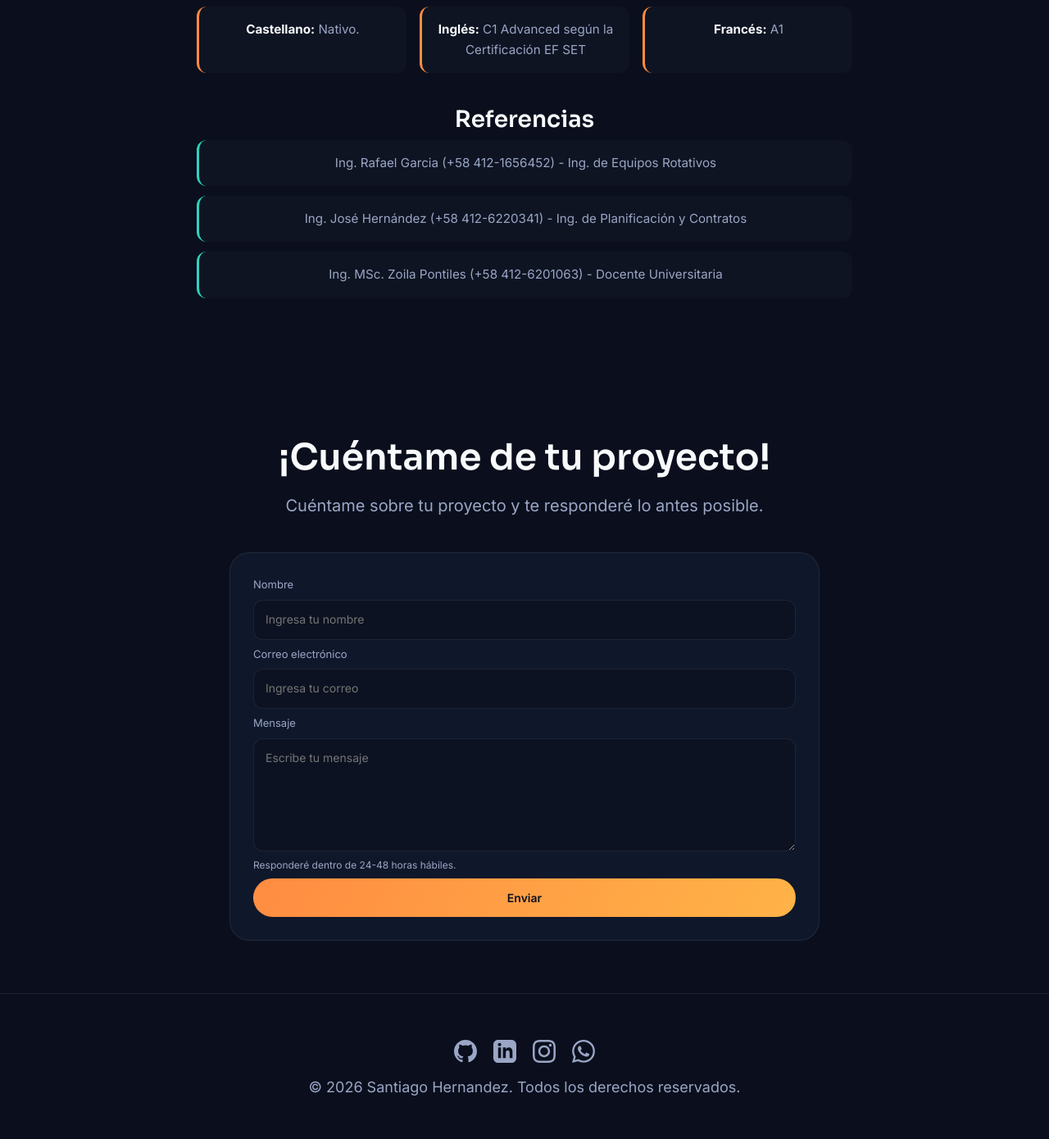
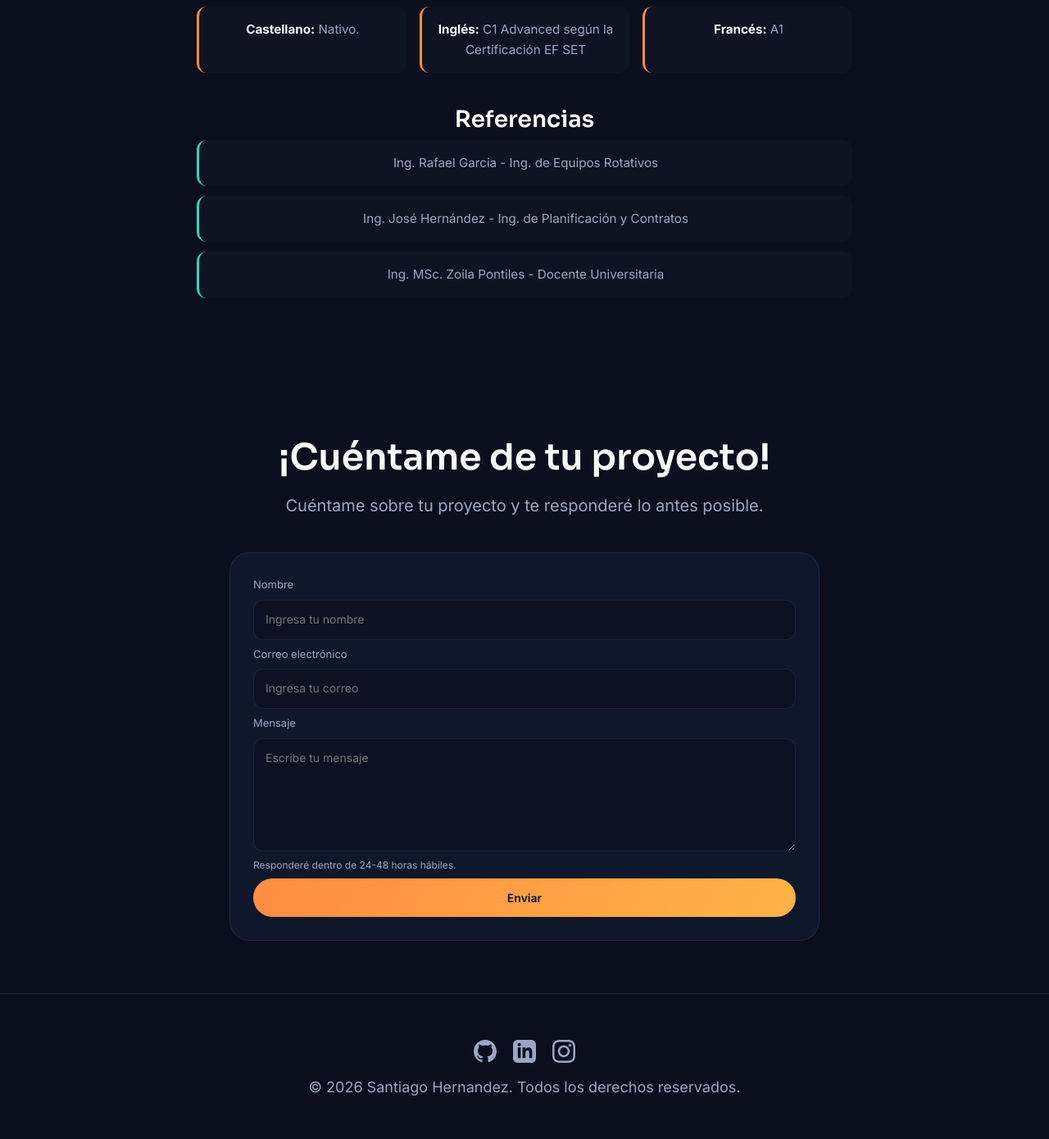
Before and after one commit to santidevve/devportfolio-pro, a Flask app: page / in a window 1280 px wide. Shown: the part 4767-6157 px from the top of the page at 82% size. Run offline with Flask 3, Linux system fonts and the light colour scheme.

Commit message:
privacy adjustments

```diff
--- a/templates/index.html
+++ b/templates/index.html
@@ -295,9 +295,9 @@
           <div class="section-head" data-reveal>
             <h4>Referencias</h4>
             <ul class="cv-references">
-              <li>Ing. Rafael Garcia (+58 412-1656452) - Ing. de Equipos Rotativos</li>
-              <li>Ing. José Hernández (+58 412-6220341) - Ing. de Planificación y Contratos</li>
-              <li>Ing. MSc. Zoila Pontiles (+58 412-6201063) - Docente Universitaria</li>
+              <li>Ing. Rafael Garcia - Ing. de Equipos Rotativos</li>
+              <li>Ing. José Hernández - Ing. de Planificación y Contratos</li>
+              <li>Ing. MSc. Zoila Pontiles - Docente Universitaria</li>
             </ul>
           </div>
         </div>
@@ -357,13 +357,6 @@
               d="M12 2.163c3.204 0 3.584.012 4.85.07 3.252.148 4.771 1.691 4.919 4.919.058 1.265.069 1.645.069 4.849 0 3.205-.012 3.584-.069 4.849-.149 3.225-1.664 4.771-4.919 4.919-1.266.058-1.644.07-4.85.07-3.204 0-3.584-.012-4.849-.07-3.26-.149-4.771-1.699-4.919-4.92-.058-1.265-.07-1.644-.07-4.849 0-3.204.013-3.583.07-4.849.149-3.227 1.664-4.771 4.919-4.919 1.266-.057 1.645-.069 4.849-.069zm0-2.163c-3.259 0-3.667.014-4.947.072-4.358.2-6.78 2.618-6.98 6.98-.059 1.281-.073 1.689-.073 4.948 0 3.259.014 3.668.072 4.948.2 4.358 2.618 6.78 6.98 6.98 1.281.058 1.689.072 4.948.072 3.259 0 3.668-.014 4.948-.072 4.354-.2 6.782-2.618 6.979-6.98.059-1.28.073-1.689.073-4.948 0-3.259-.014-3.667-.072-4.947-.196-4.354-2.617-6.78-6.979-6.98-1.281-.059-1.69-.073-4.949-.073zm0 5.838c-3.403 0-6.162 2.759-6.162 6.162s2.759 6.163 6.162 6.163 6.162-2.759 6.162-6.163c0-3.403-2.759-6.162-6.162-6.162zm0 10.162c-2.209 0-4-1.79-4-4 0-2.209 1.791-4 4-4s4 1.791 4 4c0 2.21-1.791 4-4 4zm6.406-11.845c-.796 0-1.441.645-1.441 1.44s.645 1.44 1.441 1.44c.795 0 1.439-.645 1.439-1.44s-.644-1.44-1.439-1.44z" />
           </svg>
         </a>
-        <!-- WhatsApp -->
-        <a href="https://wa.me/584146641484" target="_blank" rel="noopener noreferrer" aria-label="WhatsApp">
-          <svg xmlns="http://www.w3.org/2000/svg" width="28" height="28" viewBox="0 0 24 24" fill="currentColor">
-            <path
-              d="M.057 24l1.687-6.163c-1.041-1.804-1.588-3.849-1.587-5.946.003-6.556 5.338-11.891 11.893-11.891 3.181.001 6.167 1.24 8.413 3.488 2.245 2.248 3.481 5.236 3.48 8.414-.003 6.557-5.338 11.892-11.893 11.892-1.99-.001-3.951-.5-5.688-1.448l-6.305 1.654zm6.597-3.807c1.676.995 3.276 1.591 5.392 1.592 5.448 0 9.886-4.434 9.889-9.885.002-5.462-4.415-9.89-9.881-9.892-5.452 0-9.887 4.434-9.889 9.884-.001 2.225.651 3.891 1.746 5.634l-.999 3.648 3.742-.981zm11.387-5.464c-.074-.124-.272-.198-.57-.347-.297-.149-1.758-.868-2.031-.967-.272-.099-.47-.149-.669.149-.198.297-.768.967-.941 1.165-.173.198-.347.223-.644.074-.297-.149-1.255-.462-2.39-1.475-.883-.788-1.48-1.761-1.653-2.059-.173-.297-.018-.458.13-.606.134-.133.297-.347.446-.521.151-.172.2-.296.3-.495.099-.198.05-.372-.025-.521-.075-.148-.669-1.611-.916-2.206-.242-.579-.487-.501-.669-.51l-.57-.01c-.198 0-.52.074-.792.372s-1.04 1.016-1.04 2.479 1.065 2.876 1.213 3.074c.149.198 2.095 3.2 5.076 4.487.709.306 1.263.489 1.694.626.712.226 1.36.194 1.872.118.571-.085 1.758-.719 2.006-1.413.248-.695.248-1.29.173-1.414z" />
-          </svg>
-        </a>
       </div>
       <p>&copy; 2026 Santiago Hernandez. Todos los derechos reservados.</p>
     </footer>
```
